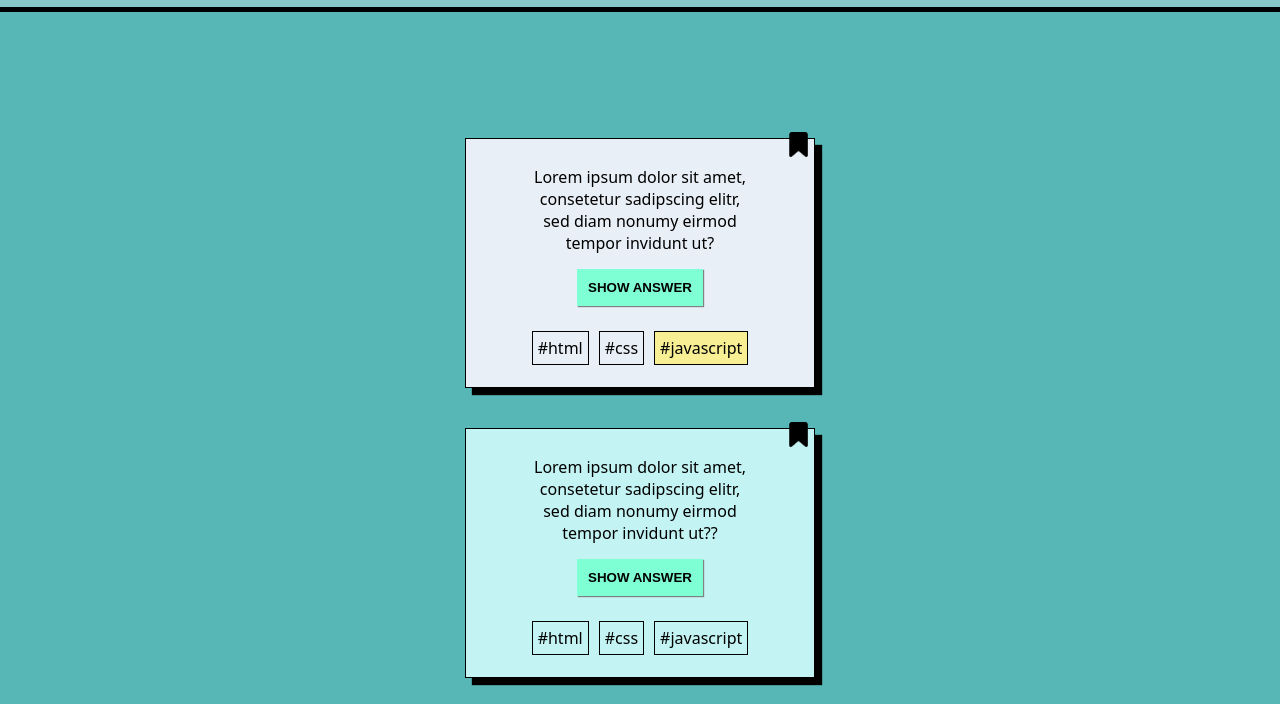
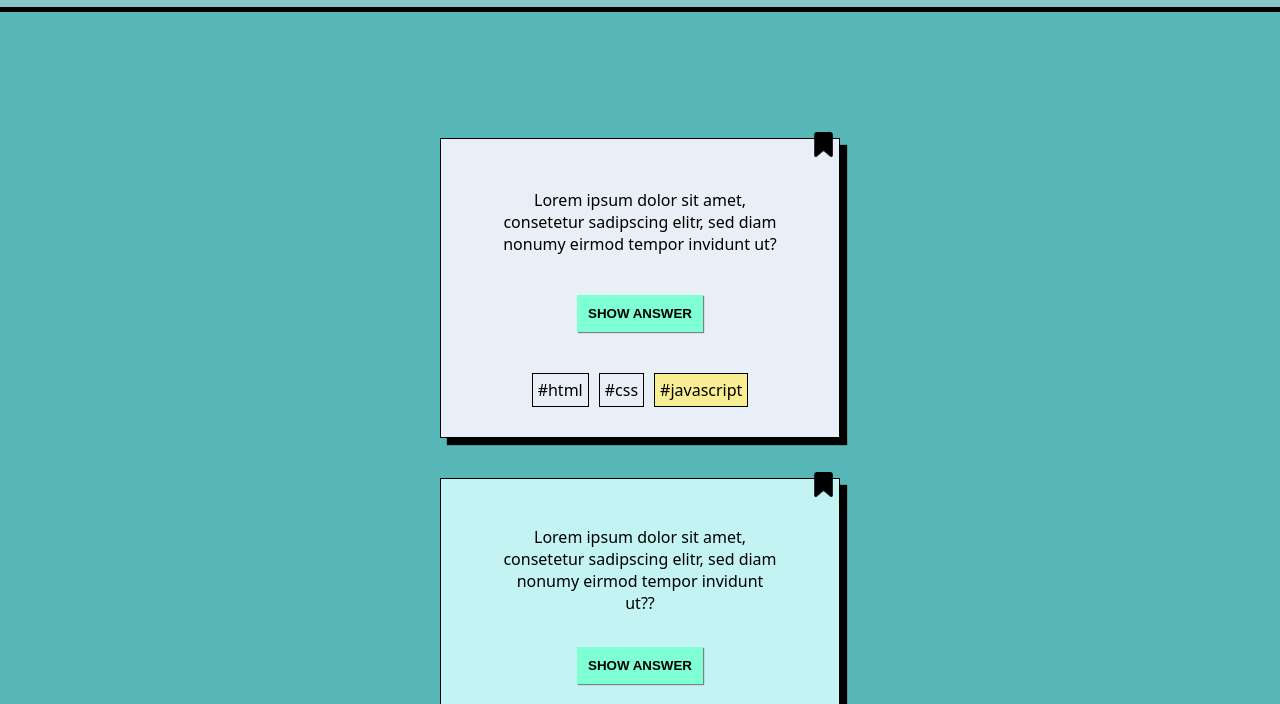
Before and after one commit to marialitwa/quiz-app, a plain HTML site: page index.html in a window 1280 px wide. Shown: the part 90-794 px from the top of the page. Drawn offline with Linux system fonts and the light colour scheme.

Commit message:
Update css styling details

```diff
--- a/css/components/button.css
+++ b/css/components/button.css
@@ -3,9 +3,8 @@
   font-weight: 600;
   padding: 11px;
   border: none;
-  text-transform:uppercase;
-  text-
-  margin-top: 20px;
+  text-transform: uppercase;
+  margin-top: 10px;
   box-shadow: 1px 1px 1px gray;
 }
 
--- a/css/components/cards.css
+++ b/css/components/cards.css
@@ -18,8 +18,8 @@
   margin: 20px;
   width: 90%;
   position: relative;
-  max-width: 350px;
-  height: 250px;
+  max-width: 400px;
+  height: 300px;
   background-color: rgb(195, 243, 243);
 }
 
@@ -32,6 +32,7 @@
   margin: 10px 50px 0px;
   text-align: center;
   font-weight: 400;
+  margin-top: 25px;
 }
 
 .hashtags {
```
